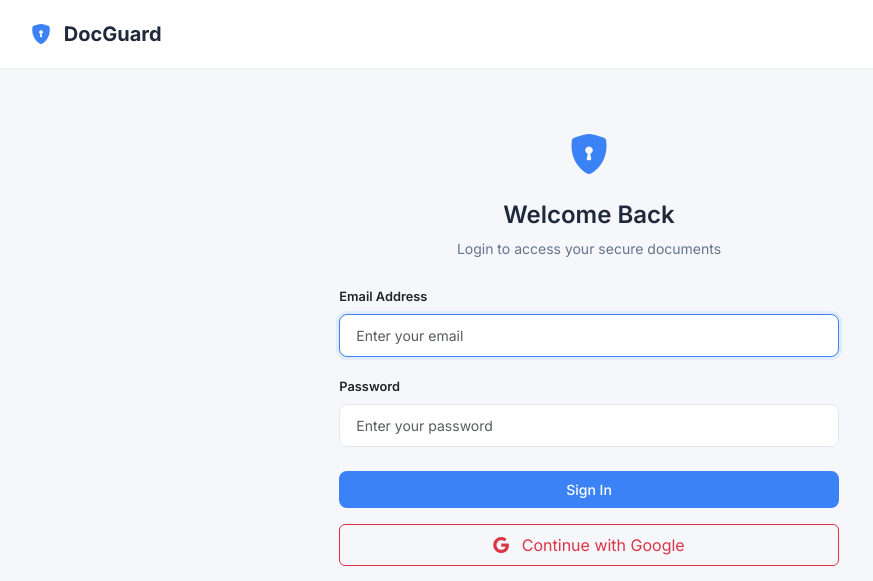
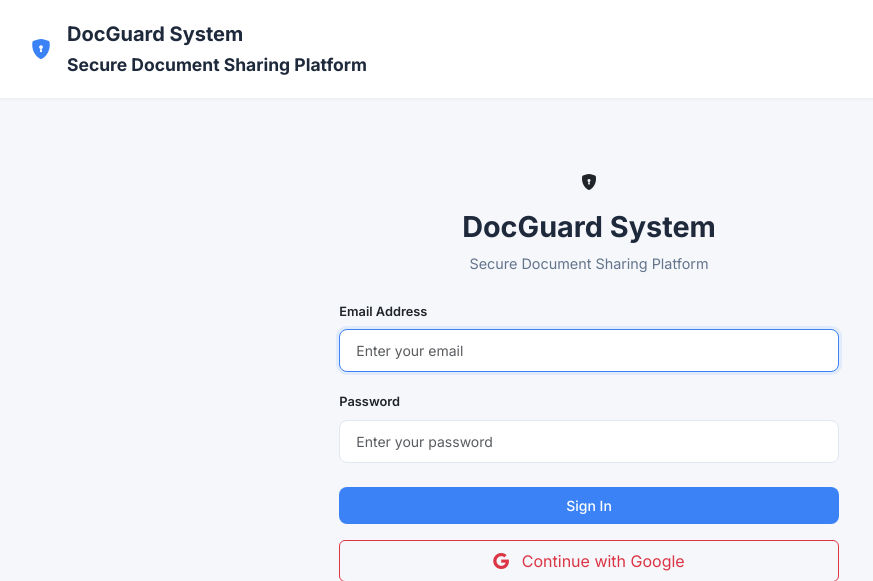
Before and after one commit to Redzuan192/docguard, a Flask app: page /login in a window 1280 px wide. Shown: the top 581 px of the page, without its empty margins (51-924 px from the left). Run offline with Flask 3, Linux system fonts and the light colour scheme; parts of the project's set-up code (start-up, migrations or seed data) failed here and were passed over; some libraries are stand-ins or nearby versions.

Commit message:
Improve DocGuard UI design

```diff
--- a/templates/base.html
+++ b/templates/base.html
@@ -455,8 +455,16 @@
     <!-- Navbar -->
     <nav class="navbar navbar-expand-lg sticky-top">
         <div class="container">
-            <a class="navbar-brand" href="{{ url_for('dashboard') if session.get('user_id') else url_for('login') }}">
-                <i class="bi bi-shield-lock-fill"></i> DocGuard
+            <a class="navbar-brand d-flex align-items-center" href="{{ url_for('dashboard') if session.get('user_id') else url_for('login') }}">
+                <div class="brand-icon me-2">
+                     <i class="bi bi-shield-lock-fill"></i>
+                     </div>
+                        <div>
+                    <div class="brand-title">DocGuard System</div>
+                     <small class="brand-subtitle">
+                         Secure Document Sharing Platform
+                    </small>
+                 </div>
             </a>
             <button class="navbar-toggler" type="button" data-bs-toggle="collapse" data-bs-target="#navMenu">
                 <span class="navbar-toggler-icon"></span>
--- a/templates/login.html
+++ b/templates/login.html
@@ -4,11 +4,17 @@
     <div class="col-md-5">
         <div style="background: transparent;">
             <div class="text-center mb-4">
-                <div class="mb-3">
-                    <i class="bi bi-shield-lock-fill" style="font-size: 2.5rem; color: #3b82f6;"></i>
-                </div>
-                <h2 style="font-size: 1.5rem; font-weight: 600; color: #1e293b;">Welcome Back</h2>
-                <p style="font-size: 0.875rem; color: #64748b;">Login to access your secure documents</p>
+                <div class="login-logo mx-auto mb-3">
+    <i class="bi bi-shield-lock-fill"></i>
+</div>
+
+<h2 style="font-size:1.8rem;font-weight:700;color:#1e293b;">
+    DocGuard System
+</h2>
+
+<p style="font-size:0.9rem;color:#64748b;">
+    Secure Document Sharing Platform
+</p>
             </div>
 
             <form method="POST">
```
Also changed, not shown: static/css/style.css (+90 -0 lines).
